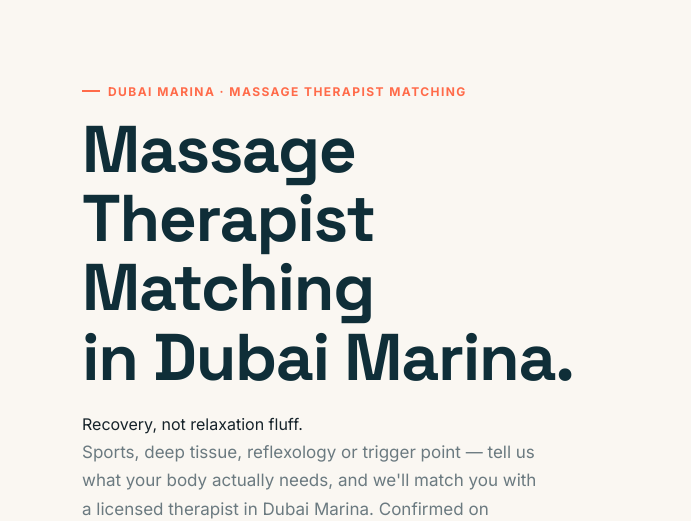
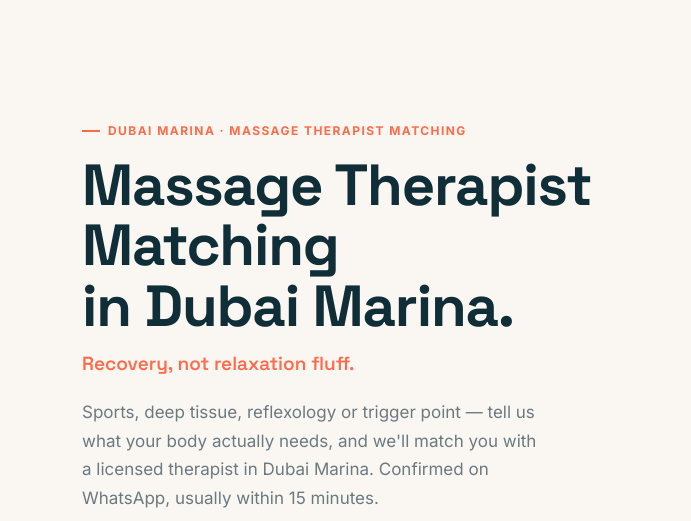
Before and after one commit to aryanbagdi11-eng/Marina-Mass, a plain HTML site: page index.html in a window 1280 px wide. Shown: the part 101-622 px from the top of the page, 0-691 px from the left. Drawn offline with Linux system fonts and the light colour scheme.

Commit message:
Update style.css

```diff
--- a/style.css
+++ b/style.css
@@ -101,7 +101,8 @@ h1,h2,h3{ font-family:var(--display); font-weight:700; letter-spacing:-0.02em; l
 /* ===== HERO — asymmetric split, not full-bleed photo ===== */
 .hero{ padding:64px 0 0; background:var(--paper); }
 .hero-grid{ display:grid; grid-template-columns:1fr 0.9fr; gap:56px; align-items:center; padding-bottom:64px; }
-.hero-copy h1{ font-size:clamp(40px,5.4vw,66px); color:var(--navy); margin-bottom:20px; }
+.hero-copy h1{ font-size:clamp(36px,4.8vw,58px); color:var(--navy); margin-bottom:12px; }
+.hero-tagline{ font-family:var(--display); font-weight:600; font-size:19px; color:var(--coral); margin-bottom:18px; }
 .hero-copy p{ font-size:17px; color:var(--stone); max-width:460px; margin-bottom:32px; line-height:1.7; }
 .hero-actions{ display:flex; gap:14px; flex-wrap:wrap; }
 .hero-media{ position:relative; }
```
